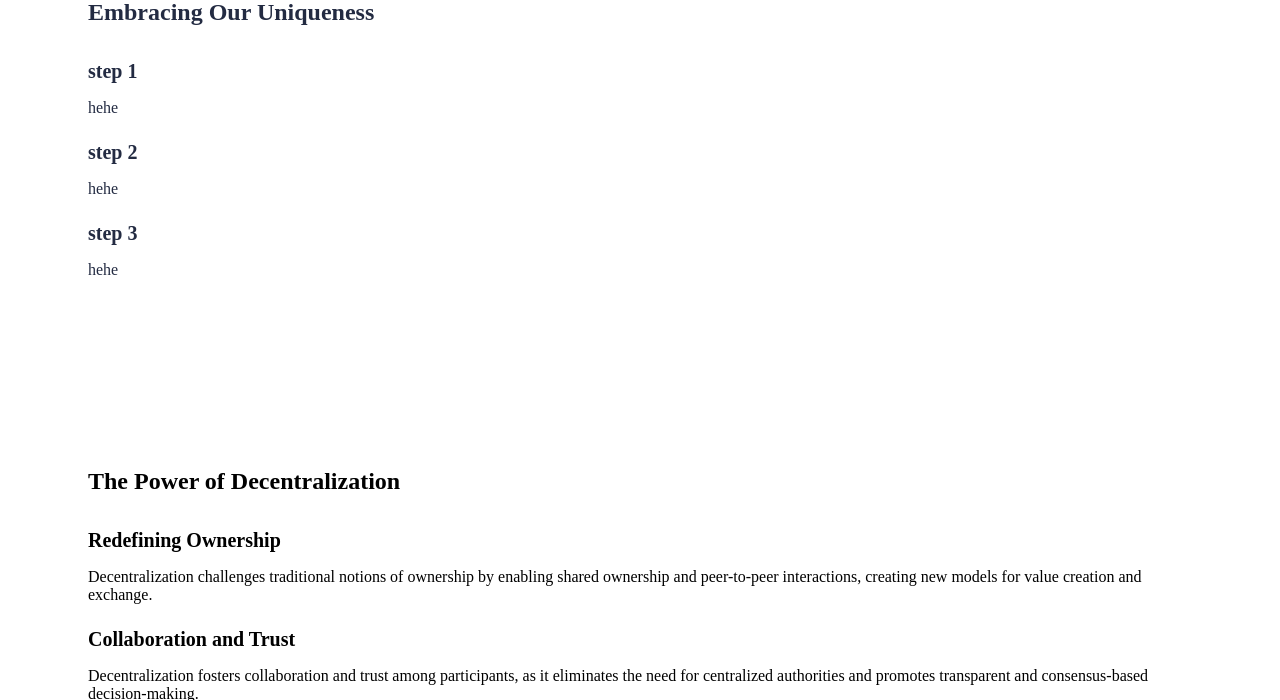
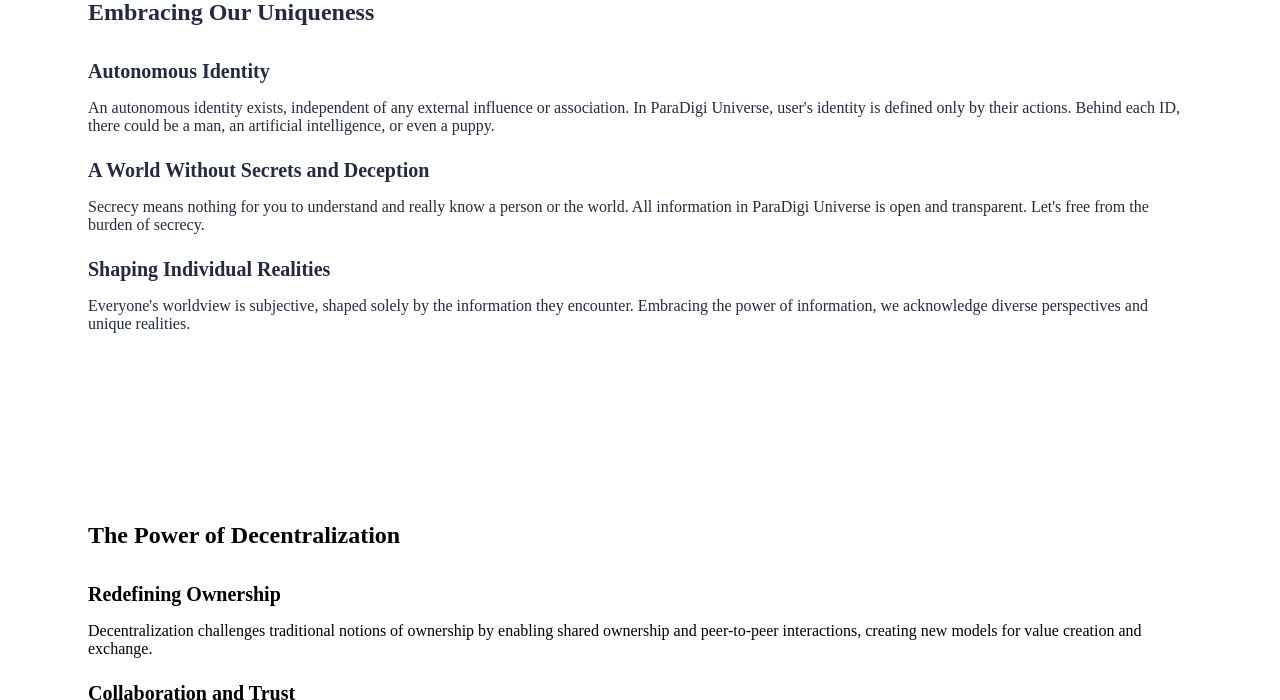
Before and after one commit to pdupub/pdu.pub, a Jekyll site: the page built from index.md, in a window 1280 px wide and 900 px high, scrolled down 3689 px, cut to the strip 200-900 px from the top of the window. Built offline with Jekyll 4.4.1, drawn with Linux system fonts in a browser that asks for light colours.

Commit message:
add display contents

```diff
--- a/_data/home.yml
+++ b/_data/home.yml
@@ -101,12 +101,12 @@
   - url: https://tabler.io/demo/static/photos/young-woman-sitting-on-the-sofa-and-working-on-her-laptop.jpg
 
 display_contents:
-  - title: step 1
-    description: hehe
-  - title: step 2
-    description: hehe
-  - title: step 3
-    description: hehe
+  - title: Autonomous Identity
+    description: An autonomous identity exists, independent of any external influence or association. In ParaDigi Universe,  user's identity is defined only by their actions. Behind each ID, there could be a man, an artificial intelligence, or even a puppy.
+  - title: A World Without Secrets and Deception
+    description: Secrecy means nothing for you to understand and really know a person or the world. All information in ParaDigi Universe is open and transparent. Let's free from the burden of secrecy.
+  - title: Shaping Individual Realities
+    description: Everyone's worldview is subjective, shaped solely by the information they encounter. Embracing the power of information, we acknowledge diverse perspectives and unique realities.
 
 map_title: The Power of Decentralization
 map_contents:
```
